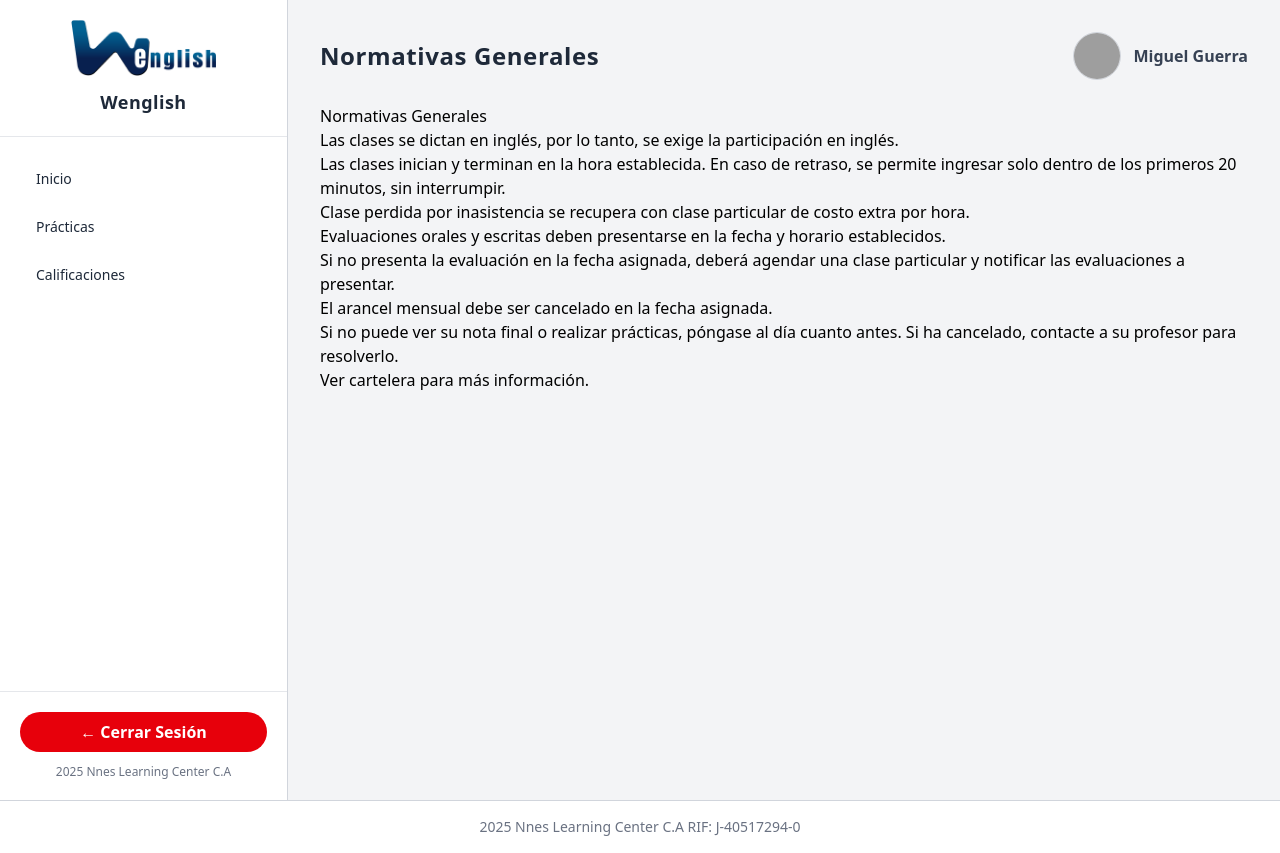
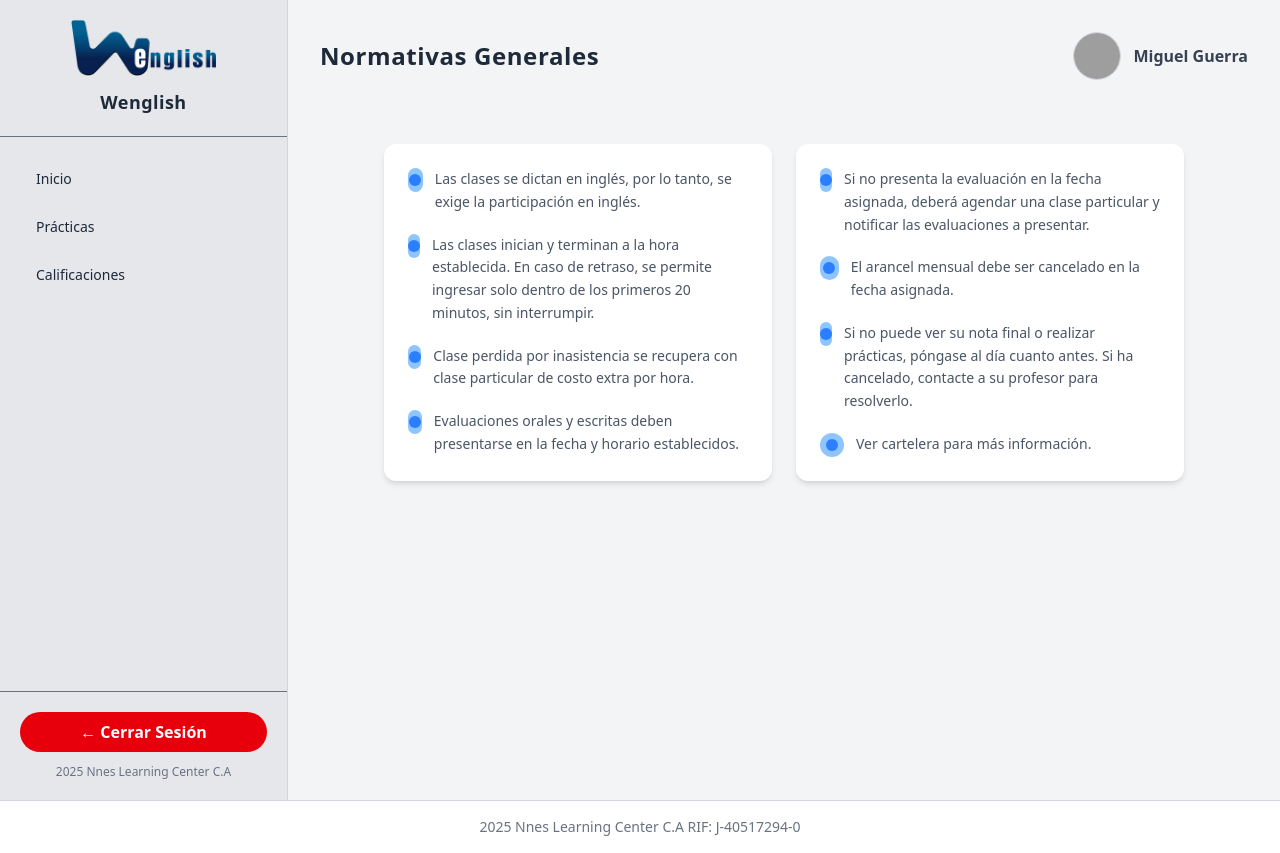
Before and after one commit to Salomonr904/proyectoIII, a React (Vite) app: page /estudiante-panel in a window 1280 px wide. Built offline with nearby package versions, Linux system fonts and the light colour scheme; grey boxes are pictures that could not be loaded.

Commit message:
Detalles Diseño estudiantes.

```diff
--- a/src/notasPracticas/ListeningNiveles.jsx
+++ b/src/notasPracticas/ListeningNiveles.jsx
@@ -10,7 +10,7 @@ const niveles = [
 
 const ListeningNiveles = ({ onAbrirRecurso }) => {
   return (
-    <div className="grid grid-cols-1 md:grid-cols-2 gap-6 max-w-4xl mx-auto">
+    <div className="grid grid-cols-1 md:grid-cols-2 gap-6 w-ful mx-auto">
       {niveles.map((nivel) => (
         <div key={nivel.id} className={`p-6 rounded-xl shadow-md ${nivel.color}`}>
           <h3 className="text-lg font-bold text-gray-800 mb-4">{nivel.titulo}</h3>
--- a/src/notasPracticas/NormativasGenerales.jsx
+++ b/src/notasPracticas/NormativasGenerales.jsx
@@ -1,20 +1,50 @@
-import React from 'react';
+import React from "react";
 
 const NormativasGenerales = () => {
+  const normas1 = [
+    "Las clases se dictan en inglés, por lo tanto, se exige la participación en inglés.",
+    "Las clases inician y terminan a la hora establecida. En caso de retraso, se permite ingresar solo dentro de los primeros 20 minutos, sin interrumpir.",
+    "Clase perdida por inasistencia se recupera con clase particular de costo extra por hora.",
+    "Evaluaciones orales y escritas deben presentarse en la fecha y horario establecidos.",
+  ];
+
+  const normas2 = [
+    "Si no presenta la evaluación en la fecha asignada, deberá agendar una clase particular y notificar las evaluaciones a presentar.",
+    "El arancel mensual debe ser cancelado en la fecha asignada.",
+    "Si no puede ver su nota final o realizar prácticas, póngase al día cuanto antes. Si ha cancelado, contacte a su profesor para resolverlo.",
+    "Ver cartelera para más información.",
+  ];
+
+  const CheckIcon = () => (
+    <div className="w-6 h-6 rounded-full bg-blue-300 flex items-center justify-center">
+      <div className="w-3 h-3 bg-blue-500 rounded-full"></div>
+    </div>
+  );
+
   return (
-    <div>
-      <h2>Normativas Generales</h2>
-      <ul >
-        <li>Las clases se dictan en inglés, por lo tanto, se exige la participación en inglés.</li>
-        <li>Las clases inician y terminan en la hora establecida. En caso de retraso, se permite ingresar solo dentro de los primeros 20 minutos, sin interrumpir.</li>
-        <li>Clase perdida por inasistencia se recupera con clase particular de costo extra por hora.</li>
-        <li>Evaluaciones orales y escritas deben presentarse en la fecha y horario establecidos.</li>
-        <li>Si no presenta la evaluación en la fecha asignada, deberá agendar una clase particular y notificar las evaluaciones a presentar.</li>
-        <li>El arancel mensual debe ser cancelado en la fecha asignada.</li>
-        <li>Si no puede ver su nota final o realizar prácticas, póngase al día cuanto antes. Si ha cancelado, contacte a su profesor para resolverlo.</li>
-        <li>Ver cartelera para más información.</li>
-      </ul>
+    <div className="w-full px-4 md:px-16 py-10">
 
+      <div className="grid grid-cols-1 md:grid-cols-2 gap-6">
+        {/* Card 1 */}
+        <div className="bg-white shadow-md rounded-xl p-6 space-y-5">
+          {normas1.map((texto, index) => (
+            <div key={index} className="flex gap-3 items-start">
+              <CheckIcon />
+              <p className="text-gray-600 text-sm leading-relaxed">{texto}</p>
+            </div>
+          ))}
+        </div>
+
+        {/* Card 2 */}
+        <div className="bg-white shadow-md rounded-xl p-6 space-y-5">
+          {normas2.map((texto, index) => (
+            <div key={index} className="flex gap-3 items-start">
+              <CheckIcon />
+              <p className="text-gray-600 text-sm leading-relaxed">{texto}</p>
+            </div>
+          ))}
+        </div>
+      </div>
     </div>
   );
 };
--- a/src/notasPracticas/PanelDeControl.jsx
+++ b/src/notasPracticas/PanelDeControl.jsx
@@ -35,13 +35,13 @@ function PanelDeControl({ onNavigate }) {
       {/* Panel de Control */}
       <aside className={`
         fixed lg:relative inset-y-0 left-0 z-40
-        w-72 bg-white text-gray-800 border-r border-gray-300
+        w-72 bg-gray-200 text-gray-800 border-r border-gray-300
         transform transition-transform duration-300 ease-in-out
         ${menuAbierto ? 'translate-x-0' : '-translate-x-full lg:translate-x-0'}
         flex flex-col h-screen
       `}>
         {/* Logo y Título */}
-        <div className="p-5 border-b border-gray-200">
+        <div className="p-5 border-b border-gray-500">
           <div className="flex items-center justify-center mb-3">
             <img
               src="/img/institutolearning.png"
@@ -81,7 +81,7 @@ function PanelDeControl({ onNavigate }) {
 </nav>
 
         {/* Footer */}
-        <div className="p-5 border-t border-gray-200">
+        <div className="p-5 border-t border-gray-500">
           <button className="w-full flex items-center justify-center gap-2 px-4 py-2 rounded-full text-white bg-red-600 hover:bg-red-700 transition-colors font-semibold mb-3">
             ← Cerrar Sesión
           </button>
--- a/src/notasPracticas/Practicas.jsx
+++ b/src/notasPracticas/Practicas.jsx
@@ -2,7 +2,7 @@ import React from 'react';
 
 const PracticasEstudiante = ({ onEntrar }) => {
   return (
-    <div className="bg-white rounded-xl shadow-md p-8 max-w-3xl mx-auto text-center">
+    <div className="rounded-xl p-8 max-w-3xl mx-auto text-center">
       <h2 className="text-2xl font-bold text-gray-800 mb-6 tracking-wide">Listening</h2>
       <div className="flex justify-center mb-6">
         <img
@@ -13,7 +13,7 @@ const PracticasEstudiante = ({ onEntrar }) => {
       </div>
       <button
         onClick={() => onEntrar('listening-niveles')}
-        className="bg-blue-600 hover:bg-blue-700 text-white font-semibold px-6 py-3 rounded-full transition-colors"
+        className="bg-blue-600 hover:bg-blue-700 text-white font-semibold px-12 py-3 rounded-full transition-colors"
       >
         Entrar
       </button>
```
